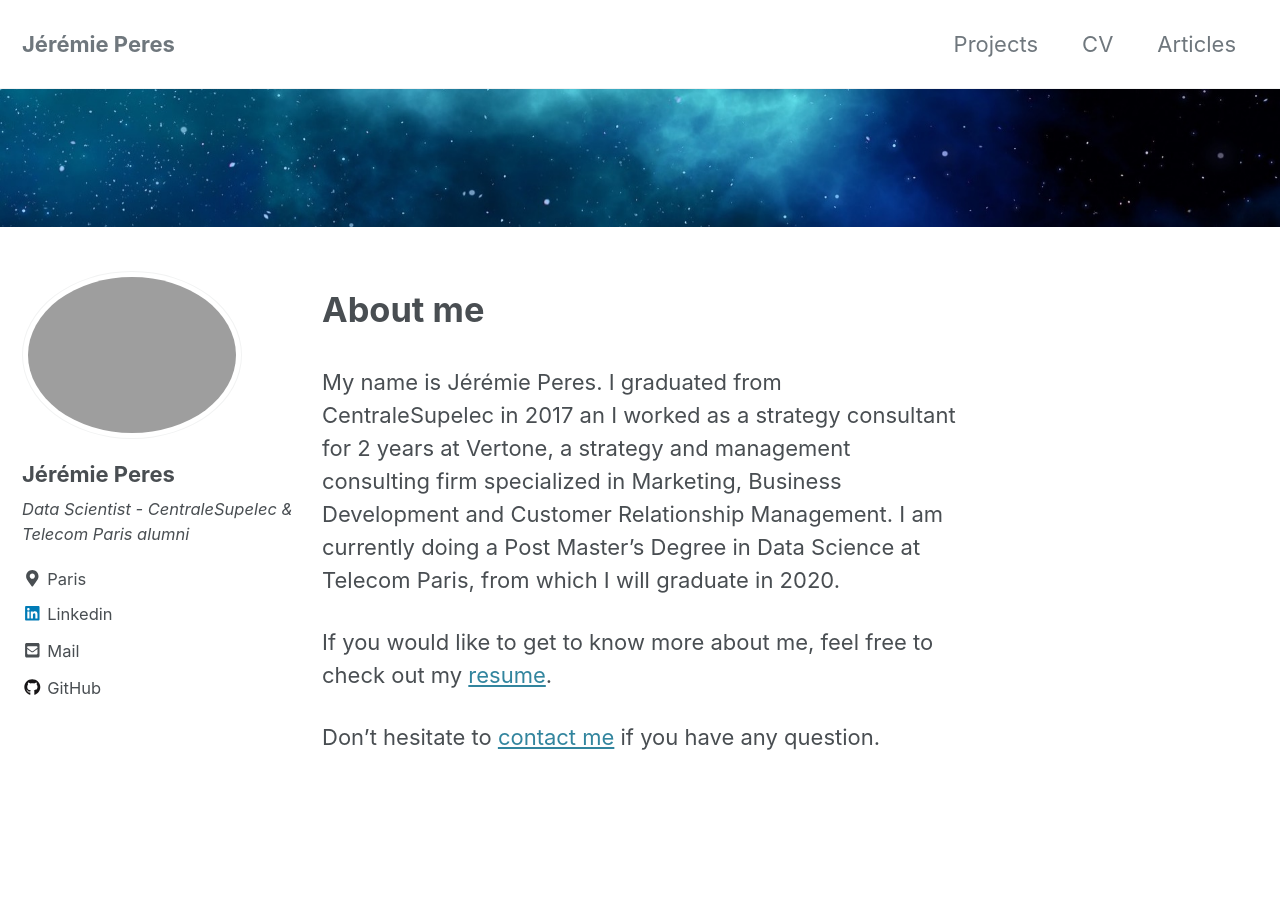
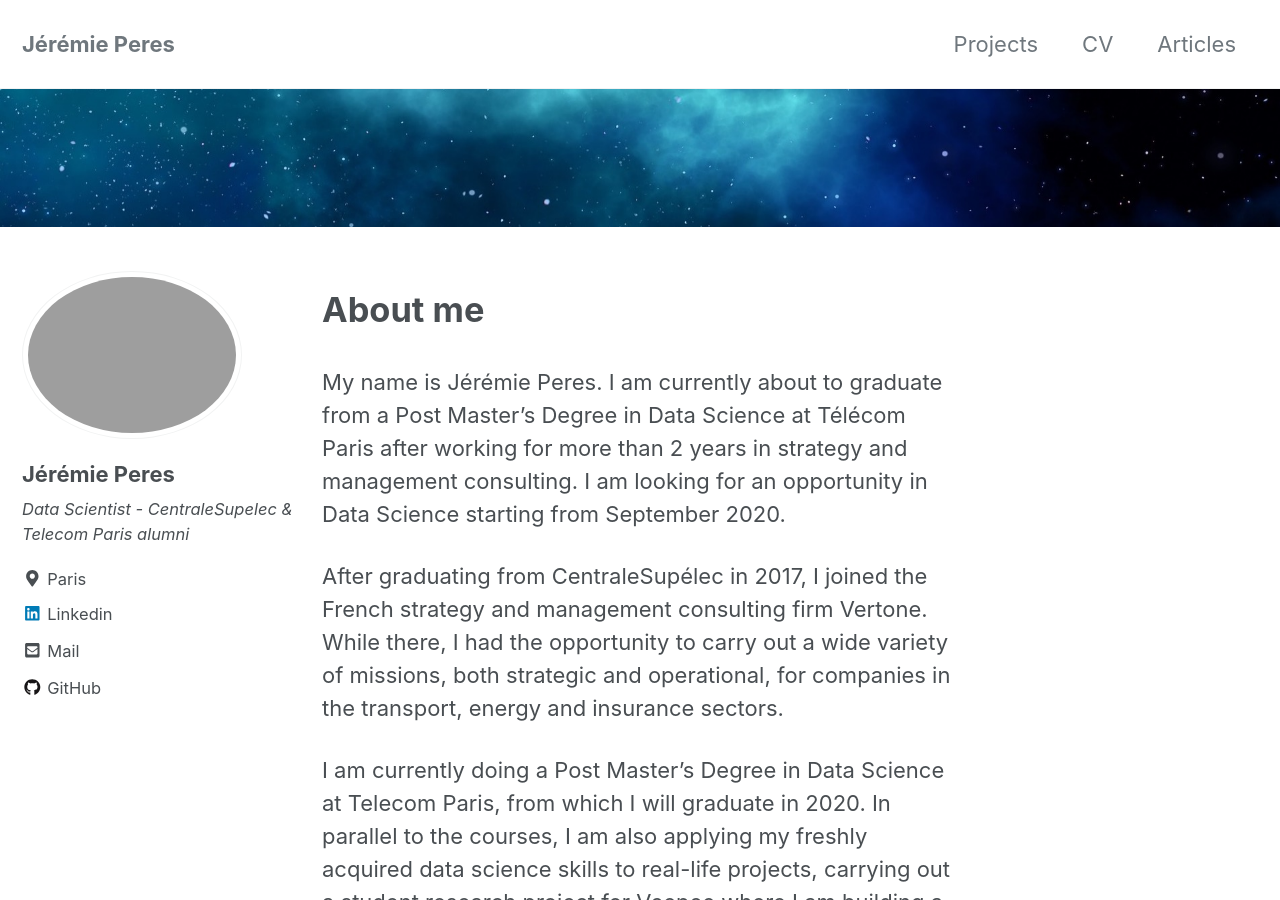
Before and after one commit to jeremieperes/jeremieperes.github.io, a Jekyll site: the page built from index.md, in a window 1280 px wide and 900 px high. Built offline with Jekyll 4.4.1, drawn with Linux system fonts in a browser that asks for light colours; cached includes are drawn as plain includes; our own code applies the rules of GitHub Pages for plain Markdown files; some of the changed text lies outside the part shown.

Commit message:
Updated CV, about me, projects and articlees

```diff
--- a/index.md
+++ b/index.md
@@ -10,8 +10,12 @@ header :
     image: "/assets/images/universe.jpg"
 ---
 
-My name is Jérémie Peres. I graduated from CentraleSupelec in 2017 an I worked as a strategy consultant for 2 years at Vertone, a strategy and management consulting firm specialized in Marketing, Business Development and Customer Relationship Management. I am currently doing a Post Master's Degree in Data Science at Telecom Paris, from which I will graduate in 2020.
+My name is Jérémie Peres. I am currently about to graduate from a Post Master’s Degree in Data Science at Télécom Paris after working for more than 2 years in strategy and management consulting. I am looking for an opportunity in Data Science starting from September 2020.
 
-If you would like to get to know more about me, feel free to check out my [resume](/assets/files/CV.pdf).
+After graduating from CentraleSupélec in 2017, I joined the French strategy and management consulting firm Vertone. While there, I had the opportunity to carry out a wide variety of missions, both strategic and operational, for companies in the transport, energy and insurance sectors.
 
-Don't hesitate to [contact me](mailto:jeremieperes@gmail.com) if you have any question.
+I am currently doing a Post Master's Degree in Data Science at Telecom Paris, from which I will graduate in 2020. In parallel to the courses, I am also applying my freshly acquired data science skills to real-life projects, carrying out a student research project for Veepee where I am building a price elasticity model. I also participated in several hackathons, including one organized by l’X and Carrefour: a 10 weeks project building a local Marketing Mix Modeling which my team and I won.
+
+If you would like to get to know more about me, feel free to check out my [resume](/assets/files/CV.pdf), my [projects](/projects) and my [articles](/articles)
+
+[Contact me](mailto:jeremieperes@gmail.com) if you have any question or if you want us to work together.
```
Also changed, not shown: _pages/articles.md (+11 -1 lines), _pages/projects.md (+13 -0 lines), 1 other file.
